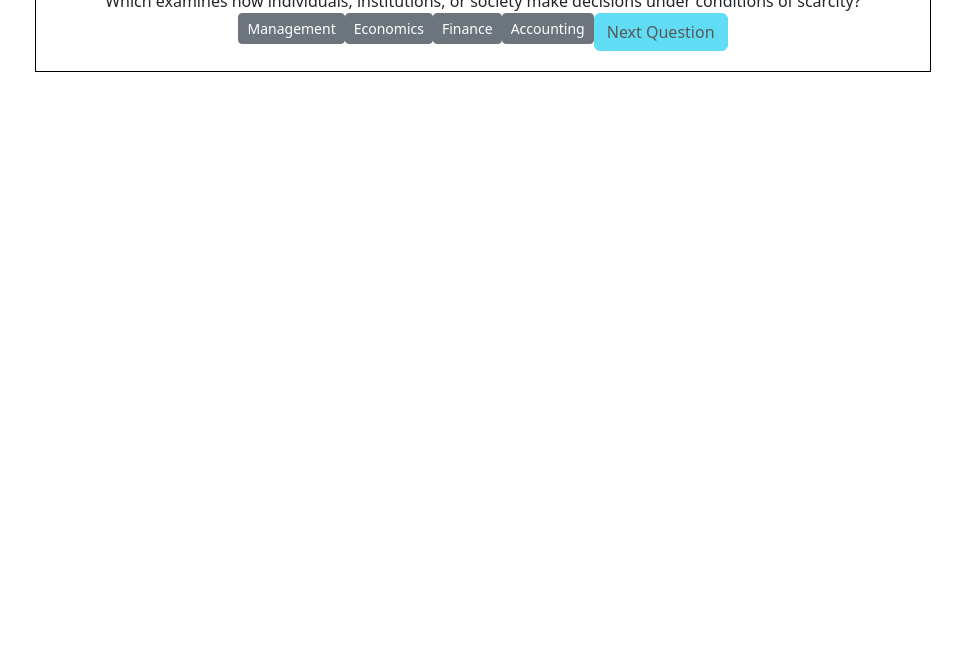
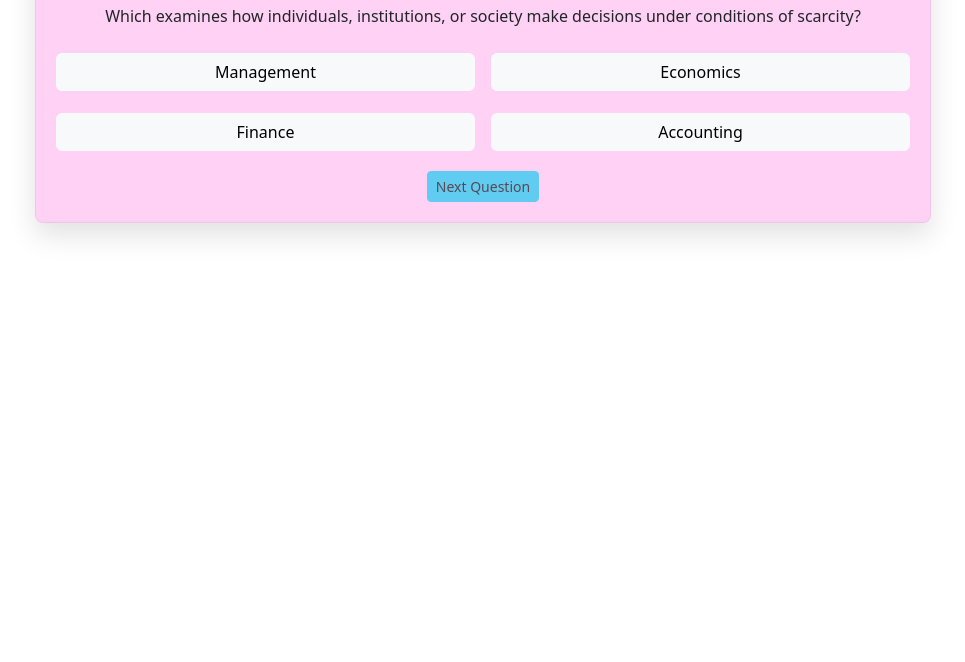
Before and after one commit to jesicag2/dom_essentials, a plain HTML site: page index.html in a window 1280 px wide. Shown: the part 138-800 px from the top of the page, without its empty margins (157-1122 px from the left). Drawn offline with nearby package versions, Linux system fonts and the light colour scheme.

Commit message:
style edits

```diff
--- a/app.js
+++ b/app.js
@@ -61,7 +61,7 @@ function loadQuestion() {
     // loops through each option for the current question
     currentQuestion.options.forEach((option, index) => {
         const optionButton = document.createElement("button"); // creates button for option
-        optionButton.classList.add("btn", "btn-secondary", "btn-sm")
+        optionButton.classList.add("btn", "btn-light")
         optionButton.textContent = option; // sets button text to the option
 
         // adds event for when a option is clicked
@@ -87,12 +87,12 @@ function selectOption(selectedIndex) {
 
     // highlights correct or incorrect also tracks score
     if (isCorrect) {
-        buttons[selectedIndex].classList.replace("btn-secondary", "btn-success");
+        buttons[selectedIndex].classList.replace("btn-light", "btn-success");
         score++;
     } else {
-        buttons[selectedIndex].classList.replace("btn-secondary", "btn-danger");
+        buttons[selectedIndex].classList.replace("btn-light", "btn-danger");
         // highlight correct answer
-        buttons[correctIndex].classList.replace("btn-secondary", "btn-outline-success");
+        buttons[correctIndex].classList.replace("btn-light", "btn-outline-success");
     };
 
     // enables next button
--- a/index.html
+++ b/index.html
@@ -18,7 +18,7 @@
         <div id="question-container"></div>
         <div id="options-container"></div>
 
-        <button id="next-button" type="button" class="btn btn-info">Next Question</button>
+        <button id="next-button" type="button" class="btn btn-info btn-sm">Next Question</button>
     </div>
 
     <!-- Score Container -->
--- a/styles.css
+++ b/styles.css
@@ -1,12 +1,48 @@
 #quiz-container, #score-container {
-    background-color: white;
+    background-color: #f2c3;
+    border: 1px solid rgba(0, 0, 0, 0.06);
+    box-shadow: 0 12px 28px rgba(0, 0, 0, 0.12);
     width: 70%;
     margin: 50px auto;
     padding: 20px;
     display: flex;
     flex-wrap: wrap;
     justify-content: center;
-    border: 1px solid black;
+    align-items: center;
+    flex-direction: column;
+    border-radius: 8px;
+}
+
+#question-container {
+    margin-top: 15px;
+    margin-bottom: 20px;
+    text-align: center;
+}
+
+#options-container {
+    width: 100%;
+    display: grid;
+    grid-template-columns: 1fr 1fr;
+    gap: 12px 16px;
+    justify-items: center;
+    margin-bottom: 15px;
+}
+
+#options-container button {
+    width: 100%;
+    margin: 5px;
+    text-align: center;
+}
+
+@media (max-width: 640px) {
+    #options-container {
+        grid-template-columns: 1fr;
+    }
+}
+
+#next-button {
+    margin-top: auto;
+    align-self: center;
 }
 
 .hidden {
```
